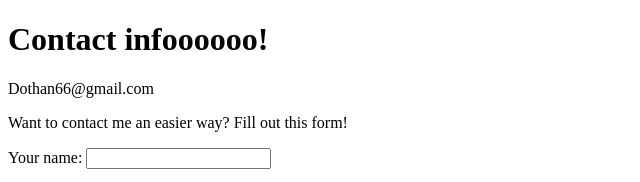
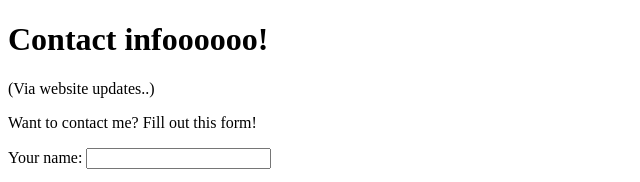
Before and after one commit to Dot-pixel/Dotspersonal, a plain HTML site: page Contactme1personalsite.html in a window 1280 px wide. Shown: the top 182 px of the page, without its empty margins (0-640 px from the left). Drawn offline with Linux system fonts and the light colour scheme.

Commit message:
Personalizeupdate

```diff
--- a/Contactme1personalsite.html
+++ b/Contactme1personalsite.html
@@ -6,8 +6,8 @@
   </head>
   <body>
     <h1>Contact infoooooo!</h1>
-    <p>Dothan66@gmail.com</p>
-    <p>Want to contact me an easier way? Fill out this form!</p>
+    <p>(Via website updates..)</p>
+    <p>Want to contact me? Fill out this form!</p>
     <form action="mailto:Dothan66@gmail.com?" method="post" enctype="text/plain">
     <label>Your name:</label>
     <input type="text" name="Name">
```
